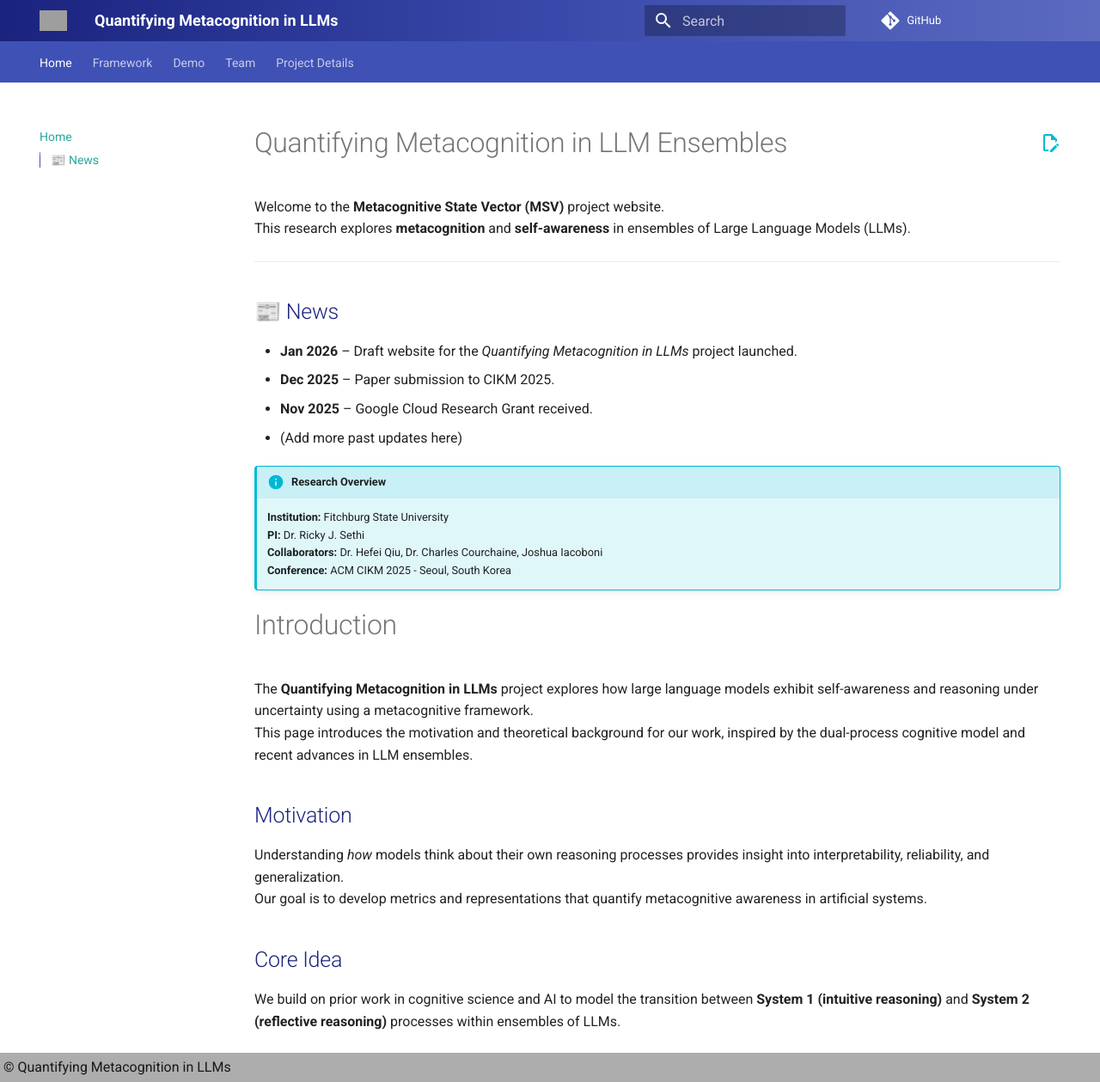
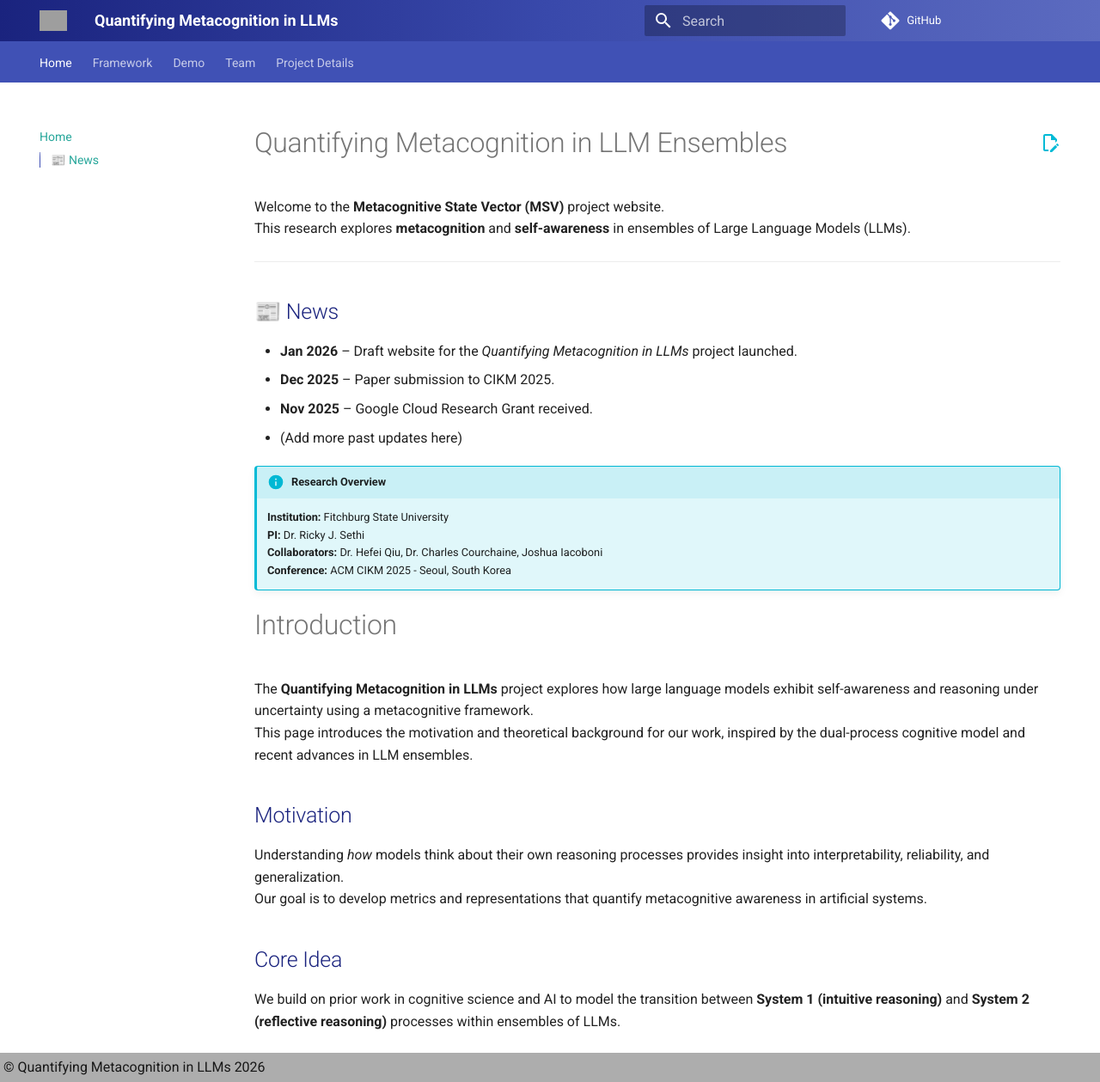
Before and after one commit to christaashok/metacognition-llms, an MkDocs documentation site: the page built from docs/index.md, in a window 1280 px wide and 1259 px high. Shown: the whole window at 86% size. Built offline with MkDocs 1.6.1 and Material for MkDocs 9.7.7, drawn with Linux system fonts in a browser that asks for light colours; comment, search, counter and statistics services are not loaded; grey boxes are pictures that could not be loaded.

Commit message:
Update copyright year in main.html footer

```diff
--- a/docs/overrides/main.html
+++ b/docs/overrides/main.html
@@ -4,7 +4,7 @@
   <div class="md-footer-meta md-typeset">
     <div class="md-footer-meta__inner">
       <div class="md-footer-copyright">
-        © {{ config.site_name }} {{ config.extra.year }}
+        © {{ config.site_name }} {{ build_date_utc.year }}
       </div>
     </div>
   </div>
```
